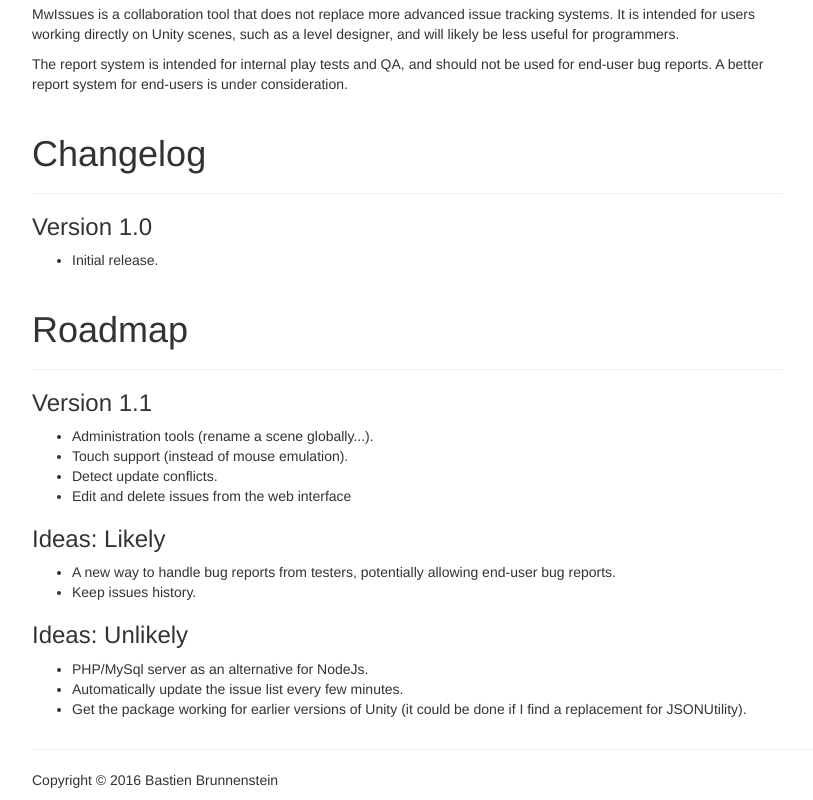
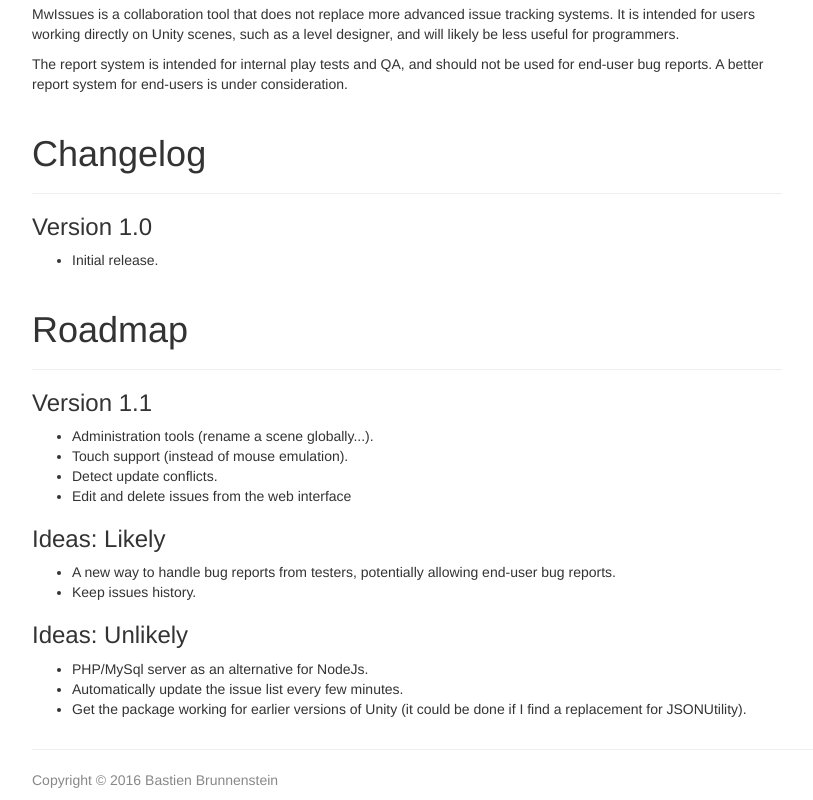
Before and after one commit to InfiniteRam/mwissues-website, a plain HTML site: page index.html in a window 1280 px wide. Shown: the part 1578-2378 px from the top of the page, without its empty margins (38-851 px from the left). Drawn offline with nearby package versions, Linux system fonts and the light colour scheme.

Commit message:
Set footer font color to grey

```diff
--- a/css/mwissues.css
+++ b/css/mwissues.css
@@ -11,3 +11,7 @@
   margin-bottom: -9px;
   margin-right: 8px;
 }
+
+footer {
+	color: #888;
+}
```
